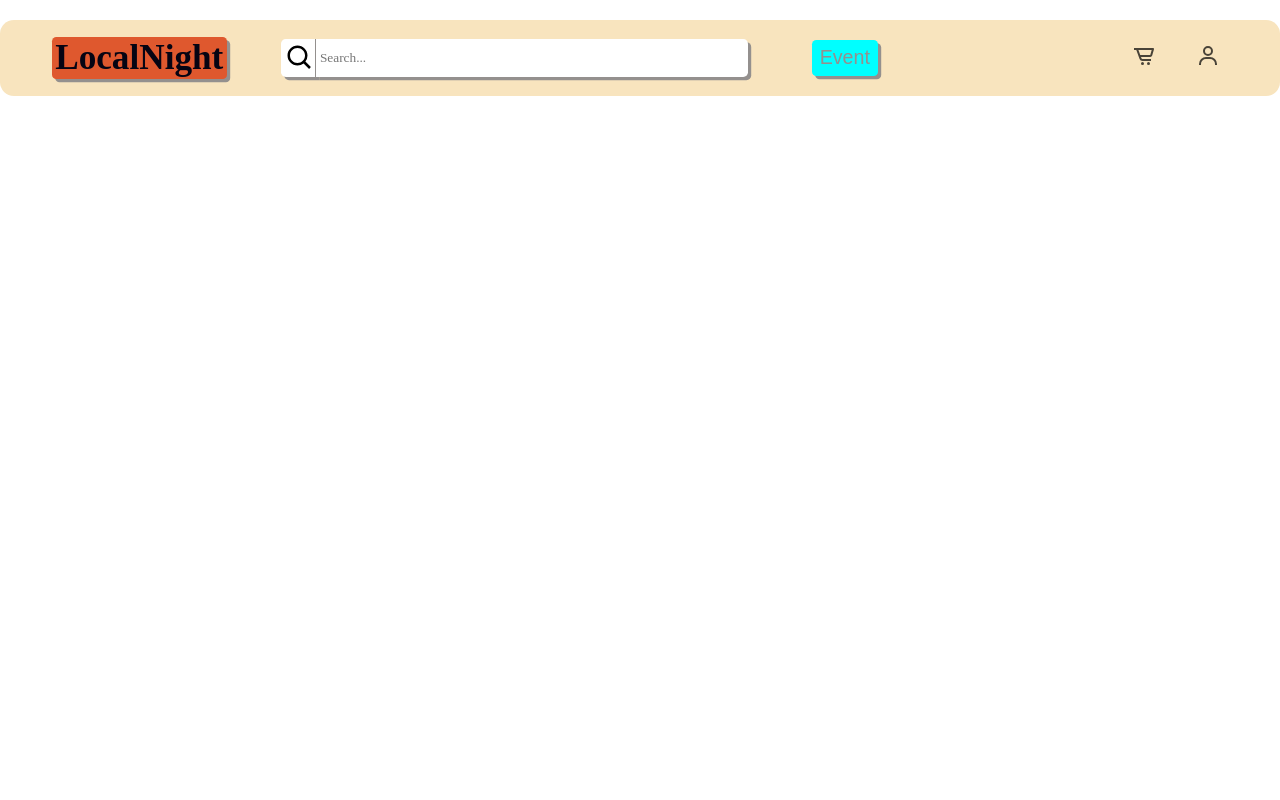
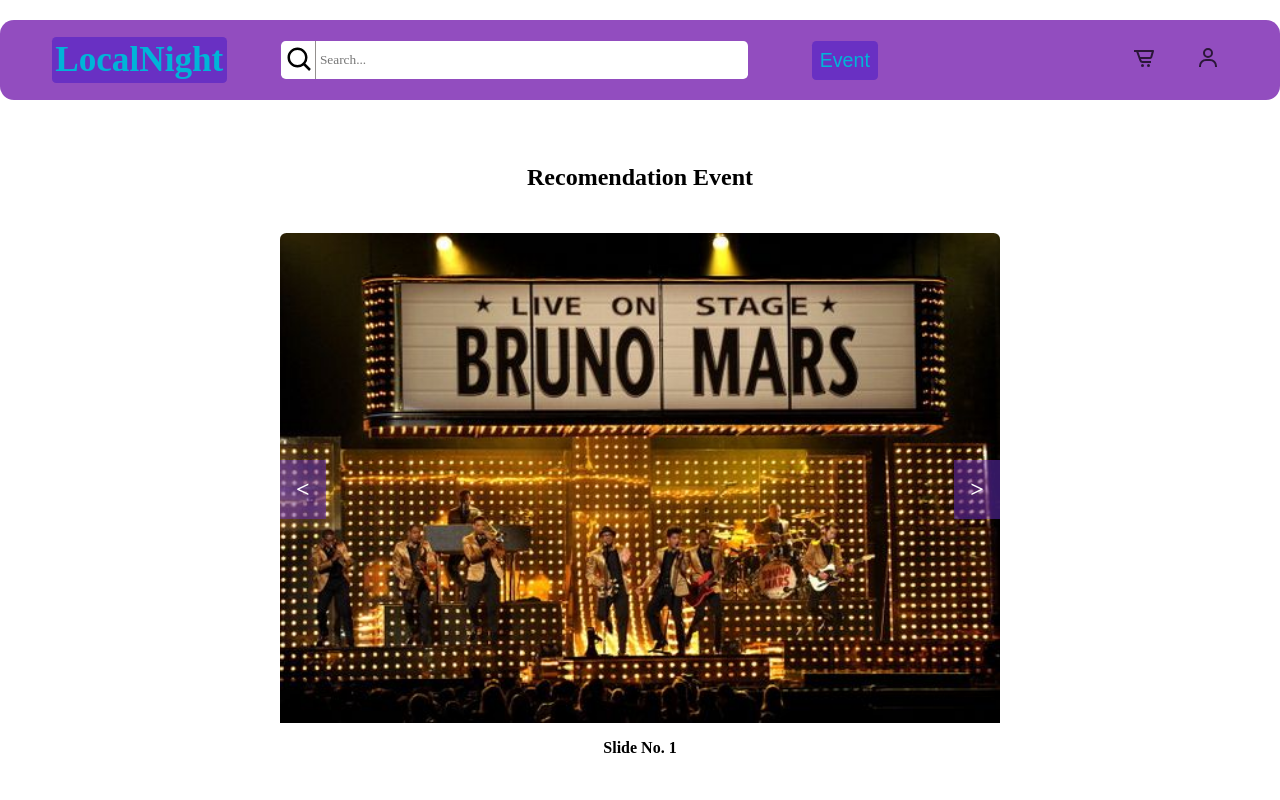
Before and after one commit to yosuasp/Konser, a PHP site: page / in a window 1280 px wide. Run offline with PHP 8.4, Linux system fonts and the light colour scheme.

Commit message:
udah jadi slie trending nya

```diff
--- a/index.html
+++ b/index.html
@@ -10,14 +10,19 @@
     <title>Local Party Night - Order Now</title>
 </head>
 <body>
+
+    <div class="container">
+        <!-- header -->
         <header>
-        <div class="nav container">
+                <div class="nav">
                     <a href="#" class="logo">LocalNight</a>
                     <!-- Search Bar -->
                     <div class="search">
                         <img class="icon-search" src="img/icon/bx-search.svg" alt="">
                         <input class="search-box" type="text" placeholder="Search...">
-                <a href="#" class="event-link">Event</a>
+                        <a href="#" class="event-link">Event
+                            <!-- <img src="img/icon/bx-filter-alt.svg" alt="">+ -->
+                        </a>
                     </div>
                 <!-- Account and Balance -->
                     <div class="nav-menu">
@@ -26,5 +31,40 @@
                     </div>
             </div>
         </header>
+        <!-- Main Content -->
+        <main>
+            <h2>Recomendation Event</h2>
+            <div class="container-slide">
+                <div class="slideContainer">
+                    <button  class="sliderBtn prev">&lt;
+                        <button  class="sliderBtn next">&gt;</button>
+                    </button>
+                    <div class="slide show">
+                      <img src="img/asset/bruno.jpg" alt="slide1" />
+                      <p>Slide No. 1</p>
+                    </div>
+                    <div class="slide">
+                      <img src="img/asset/ed.jpg" alt="slide2" />
+                      <p>Slide No. 2</p>
+                    </div>
+                    <div class="slide">
+                      <img src="img/asset/img1.jpg" alt="slide3" />
+                      <p>Slide No. 3</p>
+                    </div>
+                    <div class="slide">
+                      <img src="img/asset/jkt48.jpg" alt="slide4" />
+                      <p>Slide No. 4</p>
+                    </div>
+                    <div class="slide">
+                      <img src="img/asset/taylor2.jpg" alt="slide5" />
+                      <p>Slide No. 5</p>
+                    </div>
+                  </div>
+            </div>
+        </main>
+
+    </div>
+
+<script src="slide.js"></script>
 </body>
 </html>
--- /dev/null
+++ b/slide.js
@@ -0,0 +1,46 @@
+let nextBtn = document.querySelector(".next");
+let prevBtn = document.querySelector(".prev");
+let slides = document.querySelectorAll(".slide");
+let changeSlide = 0;
+// console.log(changeSlide);
+nextBtn.addEventListener("click", function() {
+
+    slides.forEach(function (slide, index) {
+    if (slide.classList.contains("show") === true) {
+      changeSlide = index + 1;
+      slide.classList.remove("show");
+    }
+
+  });
+//   console.log(changeSlide);
+  if (changeSlide < slides.length) {
+    slides[changeSlide].classList.add("show");
+    }
+  else {
+      changeSlide = 0;
+      slides[changeSlide].classList.add("show");
+    }
+});
+// console.log(changeSlide);
+prevBtn.addEventListener('click', function () {
+
+    slides.forEach(function (slide, index) {
+        if (slide.classList.contains("show") === true) {
+            changeSlide = index - 1;
+            slide.classList.remove("show");
+        }
+
+
+    });
+    // console.log(changeSlide);
+
+    if (changeSlide < slides.length && changeSlide > -1) {
+        slides[changeSlide].classList.add("show");
+    }
+    else {
+        // console.log(slides.length);
+
+        changeSlide = slides.length - 1;
+        slides[changeSlide].classList.add("show");
+    }
+});
--- a/stye.css
+++ b/stye.css
@@ -1,48 +1,3 @@
-/* CSS Reset */
-html, body, div, span, applet, object, iframe,
-h1, h2, h3, h4, h5, h6, p, blockquote, pre,
-a, abbr, acronym, address, big, cite, code,
-del, dfn, em, img, ins, kbd, q, s, samp,
-small, strike, strong, sub, sup, tt, var,
-b, u, i, center,
-dl, dt, dd, ol, ul, li,
-fieldset, form, label, legend,
-table, caption, tbody, tfoot, thead, tr, th, td,
-article, aside, canvas, details, embed,
-figure, figcaption, footer, header, hgroup,
-menu, nav, output, ruby, section, summary,
-time, mark, audio, video {
-	margin: 0;
-	padding: 0;
-	border: 0;
-	font-size: 100%;
-	font: inherit;
-	vertical-align: baseline;
-}
-/* HTML5 display-role reset for older browsers */
-article, aside, details, figcaption, figure,
-footer, header, hgroup, menu, nav, section {
-	display: block;
-}
-body {
-	line-height: 1;
-}
-ol, ul {
-	list-style: none;
-}
-blockquote, q {
-	quotes: none;
-}
-blockquote:before, blockquote:after,
-q:before, q:after {
-	content: '';
-	content: none;
-}
-table {
-	border-collapse: collapse;
-	border-spacing: 0;
-}
-
 *{
     margin: 0;
     padding: 0;
@@ -52,54 +7,60 @@
     font-family: var(--font-family-2);
 }
 /* Variables */
+
 :root{
-    --main-color:#54372a;
-    --second-color:#df582e;
-    --text-color:#060413;
-    --container-color:#f8e4be;
-    --bg-color:#f9f6f2;
-    --text-alter-color:#94908e;
+    --color1 :#9e72c3;
+    --color2 :#924dbf;
+    --color3 :#7338a0;
+    --color4 :#4a2574;
+    --color5 :#0f0529;
     --poppins-fonts:'Poppins', sans-serif ;
     --font-family-2:'Playfair Display', serif ;
 }
 
+
+
 /* Batas */
-header{
-    position: fixed;
-    top: 20px;
-    left: 0;
+.container{
+    display: flex;
+    margin-top: 20px;
+    /* left: 0; */
     width: 100%;
     z-index: 100;
+    justify-content: center;
 }
 
-.container {
+
+header{
     width: 100%;
     max-width: 1440px;
-    margin: auto;
+    position: fixed;
+    /* margin-left:2.5%; */
+    z-index: 5;
 }
 
 .nav{
-    display: flex;
-    align-items: center;
-    background-color: var(--container-color);
-    padding: 17px 20px;
-    border-radius: 0.87rem;
-    justify-content: space-between;
+   display: flex;
+   align-items: center;
+   background-color: var(--color2);
+   padding: 17px 20px;
+   border-radius: 0.87rem;
+   justify-content: space-between;
+    /* margin-bottom: 5rem; */
 }
-
 
 /* Logo */
 .logo {
-    color: var(--text-color);
+    color: #00b4d8;
     font-size: 2.2rem;
     font-weight: 700;
     font-family: var(--font-family-2);
     text-decoration: none;
     margin-left: 2rem;
     padding: 0.2rem 0.2rem 0.2rem 0.2rem;
-    background-color: var(--second-color);
+    background-color: #6930c3;
     border-radius: 0.27rem;
-    box-shadow: 0.2rem 0.2rem #94908e;
+    /* box-shadow: 0.2rem 0.2rem #94908e; */
 }
 
 /* Search Style */
@@ -119,7 +80,6 @@
     padding-top: 0.27rem;
     padding-bottom: 0.27rem;
     padding-left: 0.27rem;
-    box-shadow: 0.2rem 0.2rem #94908e;
 }
 
 .icon-search{
@@ -132,16 +92,16 @@
 }
 
 .event-link {
-    position: rel;
     font-size: 1.23rem;
     font-family: var(--poppins-fonts);
     text-decoration: none;
-    color: var(--text-alter-color);
+    color: #00b4d8;
     margin-left: 4rem;
     padding: 0.5rem 0.5rem 0.5rem 0.5rem;
-    background-color: aqua;
-    box-shadow: 0.2rem 0.2rem #94908e;
+    background-color:#6930c3 ;
+    /* box-shadow: 0.2rem 0.2rem #94908e; */
     border-radius: 0.27rem;
+    text-align: center;
 }
 
 
@@ -158,3 +118,93 @@
 .cart,.user {
     opacity: 0.7;
 }
+
+
+/* Main-Recomendation */
+main h2 {
+    margin-top: 9rem;
+    margin-bottom: 2rem;
+}
+
+.container-slide{
+    position: relative;
+    height: 70vh;
+    /* background-color: #300532; */
+}
+
+.slideContainer {
+    width: 720px;
+    margin: auto;
+    position: absolute;
+    left: 50%;
+    top: 50%;
+    transform: translate(-50%, -50%);
+  }
+  .sliderBtn {
+    position: absolute;
+    background-color: rgb(105, 48, 195,0.5);
+
+    border: none;
+    color: white;
+    padding: 1rem;
+    top: calc(50% - 1rem - 27px);
+    z-index: 999;
+    font-family: Nunito;
+    font-weight: 600;
+    font-size: 1.5rem;
+    cursor: pointer;
+    outline: none;
+  }
+  .sliderBtn:hover {
+    background-color: rgba(48, 5, 50, 0.5);
+  }
+  .prev {
+    left: 0;
+  }
+  .next {
+    right: 0;
+  }
+  .slide {
+    display: none;
+  }
+  .show {
+    display: block;
+    animation: fadein 1s ease-in-out 0s 1 normal forwards;
+  }
+  @keyframes fadein {
+    from {
+      opacity: 0;
+    }
+    to {
+      opacity: 1;
+    }
+  }
+
+  .slide p {
+    padding: 1rem 0;
+    background-color: white;
+    color: black;
+    text-align: center;
+    font-family: Nunito;
+    font-weight: 600;
+  }
+  .slide img {
+    max-width: 100%;
+    border-radius: 0.4rem 0.4rem 0 0;
+    display: block;
+    margin: auto;
+    width: 100%;
+    height: 490px;
+  }
+  @media screen and (max-width: 722px) {
+    #slideContainer {
+      width: 100%;
+    }
+    .sliderBtn {
+      padding: 0.5rem;
+      font-size: 1rem;
+    }
+    .slide p {
+      padding: 0.5rem 0;
+    }
+  }
```
Also changed, not shown: img/asset/bruno.jpg (added), img/asset/ed.jpg (added), img/asset/img1.jpg (added), img/asset/jkt48.jpg (added), img/asset/taylor.jpg (added), img/asset/taylor2.jpg (added), img/icon/bx-filter-alt.svg (added), script.js (deleted). Lines whose indentation alone changed are shown as unchanged.
